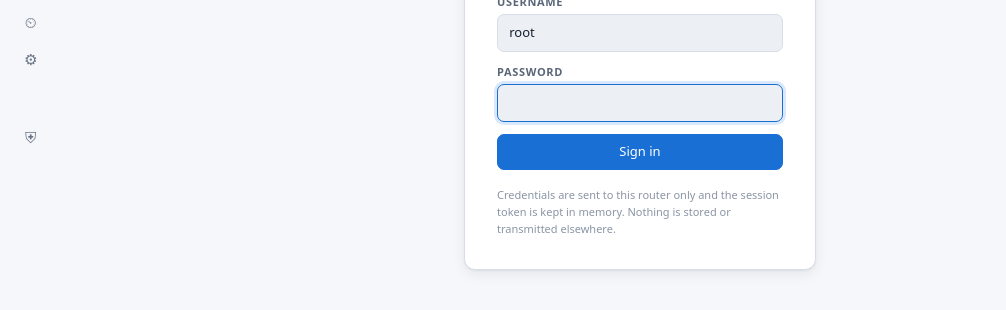
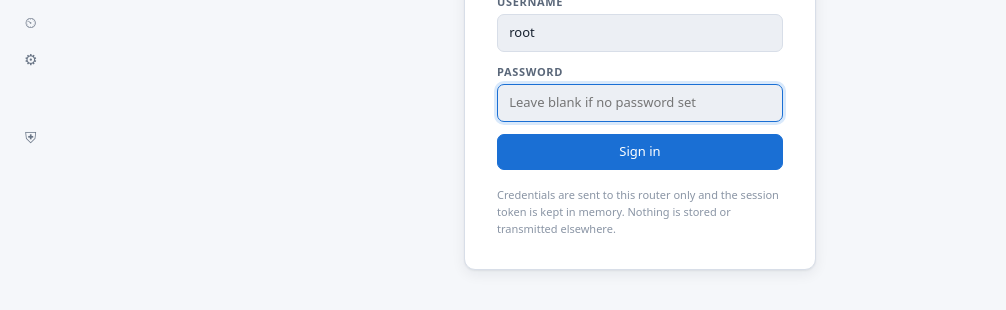
Before and after one commit to ShoumikBalaSomu/Redmi-Ac2100-OS, a website: page webui/index.html in a window 1280 px wide. Shown: the part 348-658 px from the top of the page, without its empty margins (0-1006 px from the left). Drawn offline with Linux system fonts and the light colour scheme; files that its build step writes are made by us from their sources; files whose address does not match are found by name.

Commit message:
fix(webui): remove HTML5 required constraint from password field for passwordless logins

```diff
--- a/webui/index.html
+++ b/webui/index.html
@@ -75,7 +75,7 @@
     <label class="field">
       <span class="field__label">Password</span>
       <input id="login-pass" class="input" name="password" type="password"
-             autocomplete="current-password" required>
+             autocomplete="current-password" placeholder="Leave blank if no password set">
     </label>
     <p id="login-error" class="login__error" role="alert" hidden></p>
     <button class="btn btn--primary btn--block" type="submit">Sign in</button>
```
